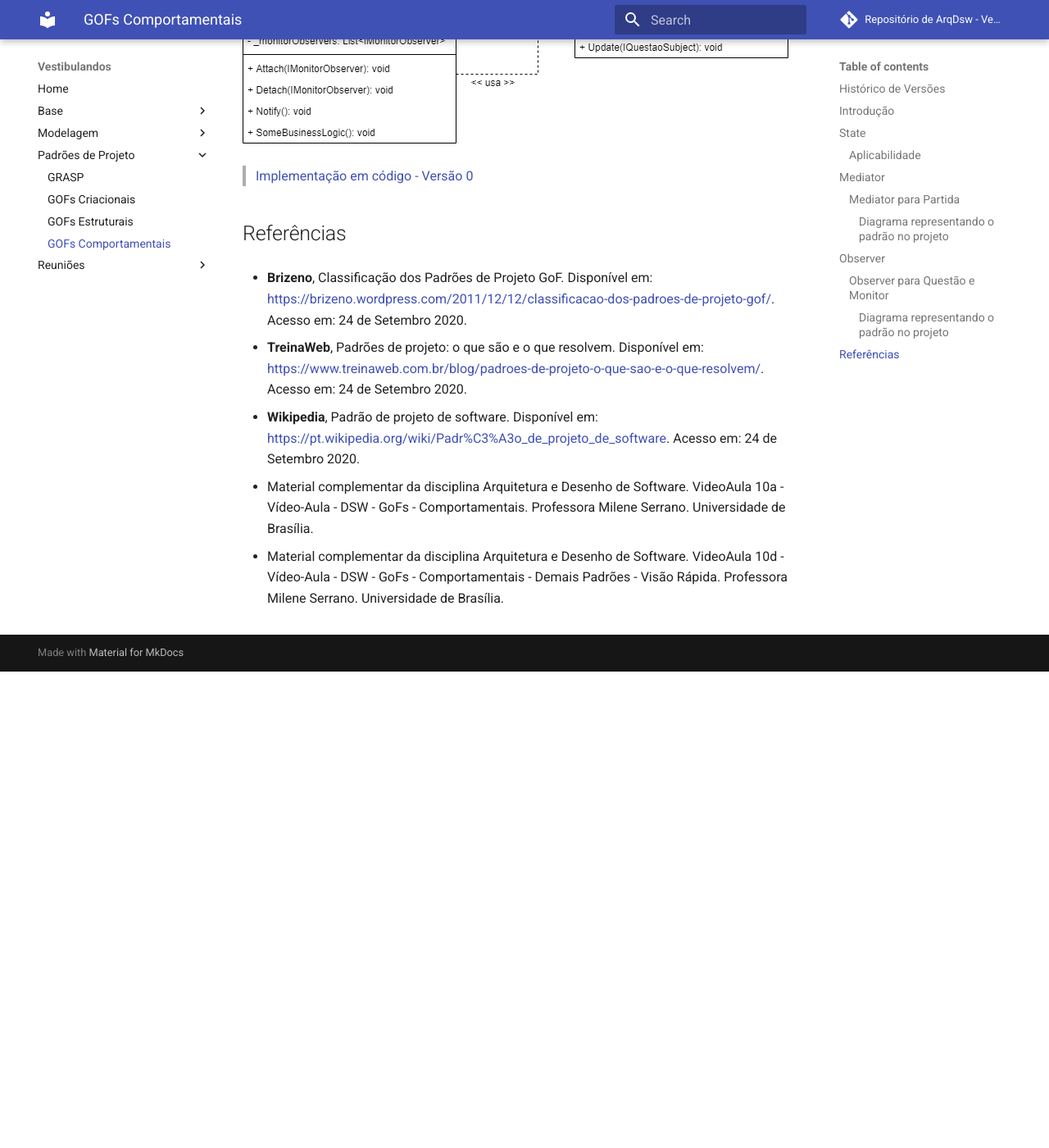
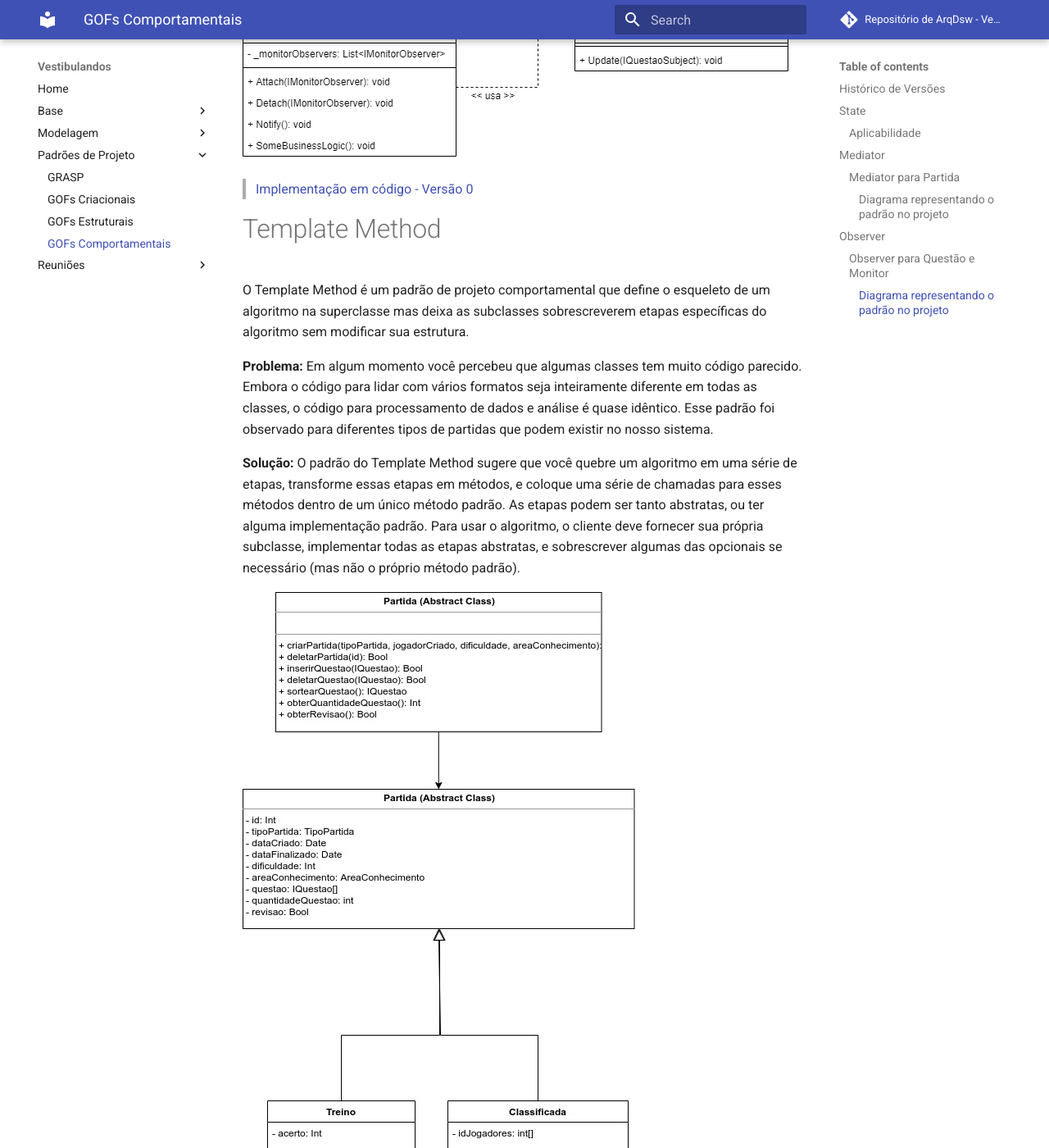
Before and after one commit to UnBArqDsw/2020.1_G4_Vestibulandos, an MkDocs documentation site: the page built from docs/padroes_de_projeto/gofs_comportamentais.md, in a window 1280 px wide and 1400 px high, scrolled down 3183 px. Shown: the whole window at 82% size. Built offline with MkDocs 1.6.1 and Material for MkDocs 9.7.7, drawn with Linux system fonts in a browser that asks for light colours; comment, search, counter and statistics services are not loaded; before the commit the page ends 4002 px from its top, so only the background shows below that; some of the changed text lies outside the part shown.

Commit message:
#35 adicionado Template method

```diff
--- a/docs/padroes_de_projeto/gofs_comportamentais.md
+++ b/docs/padroes_de_projeto/gofs_comportamentais.md
@@ -8,7 +8,7 @@
 | 25/10/2020 | 0.2 | Adicionado padrão Mediator de Partida | Lucas Gomes, Julio Litwin |
 | 26/10/2020 | 0.3 | Refatorando padrão Mediator | João Pedro, Lucas Gomes|
 | 26/10/2020 | 0.4 | Adicionado padrão State | Julio Litwin |
-
+| 26/10/2020 | 0.5 | Adicionado padrão State | Julio Litwin |
 ## Introdução
 
 Os Padrões Comportamentais atuam sobre como responsabilidades são atribuídas as entidades, ou seja, qual o comportamento das entidades. Estes padrões facilitam a comunicação entre os objetos, distribuindo as responsabilidades e definindo a comunicação interna.
@@ -65,6 +65,20 @@ Neste padrão, Subject é o objeto que será observado e Observer é o objeto qu
 > [Implementação em código - Versão 0](./codigos/observer_questao_codigo_v0.md)
 
 
+# Template Method
+O Template Method é um padrão de projeto comportamental que define o esqueleto de um algoritmo na superclasse mas deixa as subclasses sobrescreverem etapas específicas do algoritmo sem modificar sua estrutura.
+
+**Problema:** Em algum momento você percebeu que algumas classes tem muito código parecido. Embora o código para lidar com vários formatos seja inteiramente diferente em todas as classes, o código para processamento de dados e análise é quase idêntico. Esse padrão foi observado para diferentes tipos de partidas que podem existir no nosso sistema.
+
+**Solução:** O padrão do Template Method sugere que você quebre um algoritmo em uma série de etapas, transforme essas etapas em métodos, e coloque uma série de chamadas para esses métodos dentro de um único método padrão. As etapas podem ser tanto abstratas, ou ter alguma implementação padrão. Para usar o algoritmo, o cliente deve fornecer sua própria subclasse, implementar todas as etapas abstratas, e sobrescrever algumas das opcionais se necessário (mas não o próprio método padrão).
+
+
+![MediatorPartidaDiagrama](../img/diagramas/template_methodl.jpg)
+
+**Observação**: Ainda não há Implementação.
+
+
+
 ## Referências
 
 - **Brizeno**, Classificação dos Padrões de Projeto GoF. Disponível em: <https://brizeno.wordpress.com/2011/12/12/classificacao-dos-padroes-de-projeto-gof/>. Acesso em: 24 de Setembro 2020.
@@ -73,6 +87,8 @@ Neste padrão, Subject é o objeto que será observado e Observer é o objeto qu
 
 - **Wikipedia**, Padrão de projeto de software. Disponível em: <https://pt.wikipedia.org/wiki/Padr%C3%A3o_de_projeto_de_software>. Acesso em: 24 de Setembro 2020.
 
+- **Template Method**, Padrão Comportamental Template Method. Disponível em: <https://refactoring.guru/pt-br/design-patterns/template-method>. Acesso em 26/10/2020.
+
 - Material complementar da disciplina Arquitetura e Desenho de Software. VideoAula 10a - Vídeo-Aula - DSW - GoFs - Comportamentais. Professora Milene Serrano. Universidade de Brasília.
 
 - Material complementar da disciplina Arquitetura e Desenho de Software. VideoAula 10d - Vídeo-Aula - DSW - GoFs - Comportamentais - Demais Padrões - Visão Rápida. Professora Milene Serrano. Universidade de Brasília.
```
Also changed, not shown: docs/img/diagramas/template_methodl.jpg (added).
